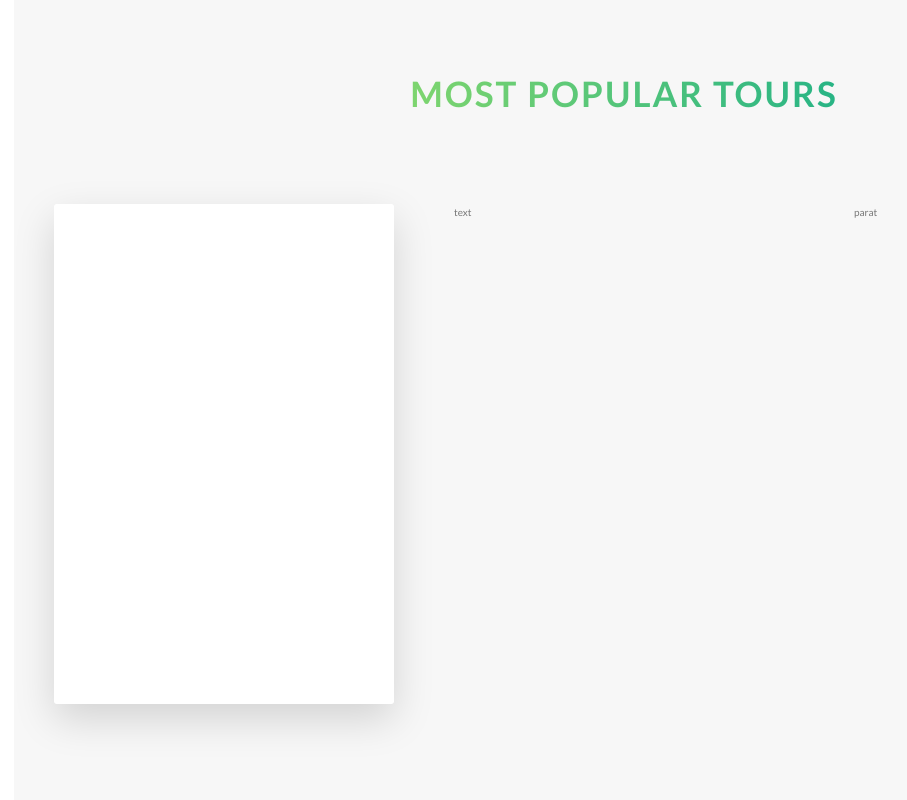
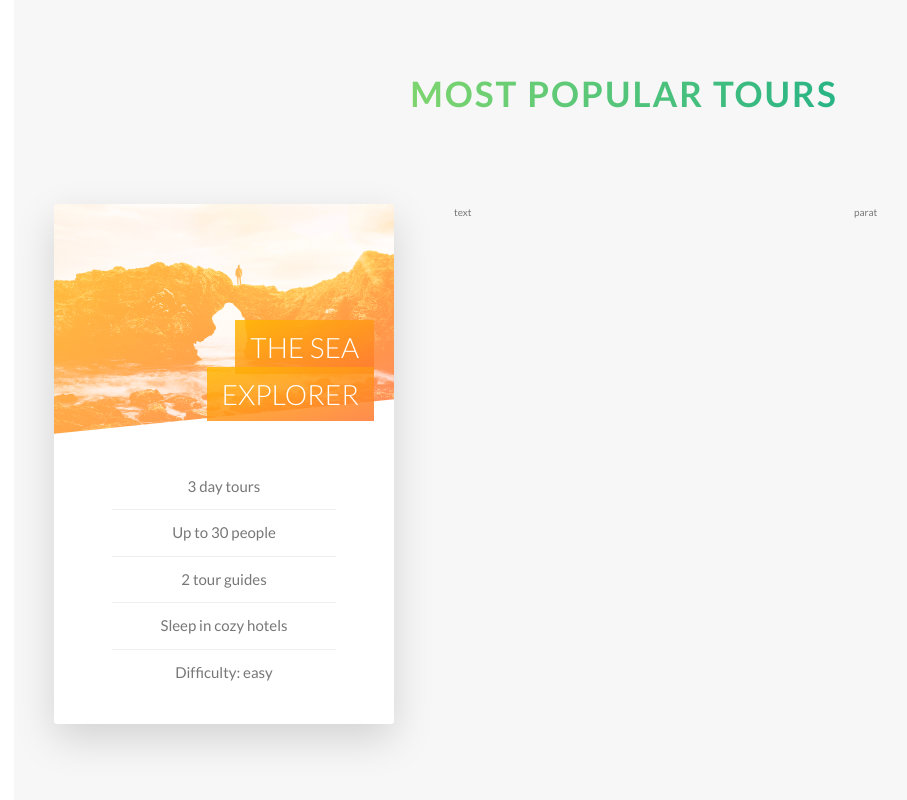
Before and after one commit to easyrilwan/natours, a website: page index.html in a window 1280 px wide. Shown: the part 2322-3122 px from the top of the page, without its empty margins (16-923 px from the left). Drawn offline with Linux system fonts and the light colour scheme.

Commit message:
features section in progress

```diff
--- a/index.html
+++ b/index.html
@@ -146,13 +146,29 @@
 
       <section class="section-tours">
         <div class="u-center-text u-margin-bottom-big">
-          <h2 class="heading-secondary">MOst popular tours</h2>
+          <h2 class="heading-secondary">Most popular tours</h2>
         </div>
 
         <div class="row">
           <div class="col-1-of-3">
             <div class="card">
-              <div class="card__side card__side--front">front</div>
+              <div class="card__side card__side--front">
+                <div class="card__picture card__picture--1">&nbsp;</div>
+                <h4 class="card__heading">
+                  <span class="card__heading-span card__heading-span--1">
+                    The sea explorer</span
+                  >
+                </h4>
+                <div class="card__details">
+                  <ul>
+                    <li>3 day tours</li>
+                    <li>Up to 30 people</li>
+                    <li>2 tour guides</li>
+                    <li>Sleep in cozy hotels</li>
+                    <li>Difficulty: easy</li>
+                  </ul>
+                </div>
+              </div>
               <div class="card__side card__side--back card__side--back-1">
                 back
               </div>
--- a/sass/abstracts/_variables.scss
+++ b/sass/abstracts/_variables.scss
@@ -10,6 +10,7 @@ $color-tertiary-light: #2998ff;
 $color-tertiary-dark: #5643fa;
 
 $color-grey-light-1: #f7f7f7;
+$color-grey-light-2: #eee;
 
 $color-grey-dark: #777;
 $color-white: #fff;
--- a/sass/components/_card.scss
+++ b/sass/components/_card.scss
@@ -1,14 +1,12 @@
 .card {
+  // FUNCTIONALITY
   perspective: 150rem;
   -moz-perspective: 150rem;
   position: relative;
-  height: 50rem;
+  height: 52rem;
 
   &__side {
-    color: white;
-    font-size: 2rem;
-
-    height: 50rem;
+    height: 52rem;
     transition: all 0.8s ease;
     position: absolute;
     top: 0;
@@ -16,6 +14,7 @@
     width: 100%;
     backface-visibility: hidden;
     border-radius: 3px;
+    overflow: hidden;
     box-shadow: 0 1.5rem 4rem rgba($color-black, 0.15);
 
     &--front {
@@ -37,10 +36,82 @@
   }
 
   &:hover &__side--front {
-    transform: rotateY(180deg);
+    transform: rotateY(-180deg);
   }
 
   &:hover &__side--back {
     transform: rotateY(0deg);
   }
+
+  // FRONT SIDE STYLING
+  &__picture {
+    background-size: cover;
+    height: 23rem;
+    background-blend-mode: screen;
+
+    -webkit-clip-path: polygon(0 0, 100% 0, 100% 85%, 0 100%);
+    clip-path: polygon(0 0, 100% 0, 100% 85%, 0 100%);
+
+    &--1 {
+      background-image: linear-gradient(
+          to right bottom,
+          $color-secondary-light,
+          $color-secondary-dark
+        ),
+        url(/img/nat-5.jpg);
+    }
+
+    &--2 {
+      background-image: url(/img/nat-5.jpg);
+    }
+
+    &--3 {
+      background-image: url(/img/nat-5.jpg);
+    }
+  }
+
+  &__heading {
+    font-size: 2.8rem;
+    font-weight: 300;
+    text-transform: uppercase;
+    text-align: right;
+    color: $color-white;
+    position: absolute;
+    top: 12rem;
+    right: 2rem;
+    width: 75%;
+  }
+
+  &__heading-span {
+    padding: 1rem 1.5rem;
+    -webkit-box-decoration-break: clone;
+    box-decoration-break: clone;
+    &--1 {
+      background-image: linear-gradient(
+        to right bottom,
+        rgba($color-secondary-light, 0.85),
+        rgba($color-secondary-dark, 0.85)
+      );
+    }
+  }
+
+  &__details {
+    padding: 3rem;
+
+    ul {
+      list-style: none;
+      width: 80%;
+      margin: 0 auto;
+
+      li {
+        text-align: center;
+        font-size: 1.5rem;
+        padding: 1rem;
+
+        &:not(:last-child) {
+          border-bottom: 1px solid $color-grey-light-2;
+        }
+      }
+    }
+  }
 }
--- a/sass/layout/_header.scss
+++ b/sass/layout/_header.scss
@@ -9,6 +9,8 @@
   background-size: cover;
   background-position: top;
   position: relative;
+
+  -webkit-clip-path: polygon(0 0, 100% 0, 100% 75vh, 0 100%);
   clip-path: polygon(0 0, 100% 0, 100% 75vh, 0 100%);
 
   &__logo-box {
```
Also changed, not shown: css/style.css.
